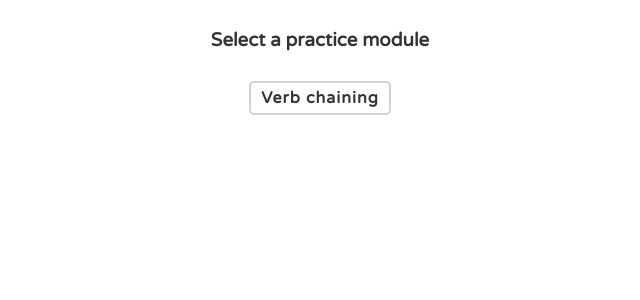
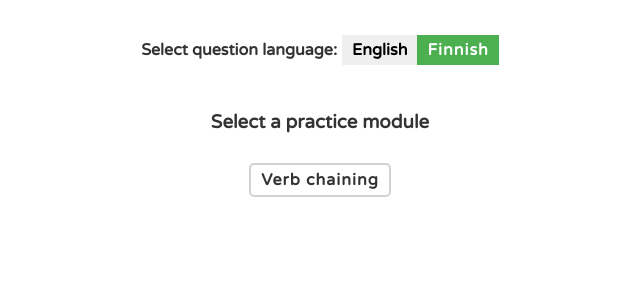
Before and after one commit to enfrte/finnish-expression-practice, a React (Create React App) app in the folder react-version/: page / in a window 1280 px wide. Shown: the top 300 px of the page, without its empty margins (320-960 px from the left). Built offline with nearby package versions, Linux system fonts and the light colour scheme.

Commit message:
Added feature/switch-question-language

```diff
--- a/react-version/package.json
+++ b/react-version/package.json
@@ -1,6 +1,6 @@
 {
   "name": "react-version",
-  "version": "0.1.0",
+  "version": "0.1.1",
   "private": true,
   "homepage": "http://codinginthecold.byethost5.com/demos/finnish-practice",
   "dependencies": {
--- a/react-version/src/App.css
+++ b/react-version/src/App.css
@@ -253,7 +253,6 @@ button:focus { outline:0; }
 .quit-practice {
   position: absolute;
   display: flex;
-  justify-content: flex-end;
   top: 0;
   right: 0;
   height: 30px;
@@ -289,3 +288,29 @@ footer {
 .module-practice-answer-result button {
   width: 100%;
 }
+
+.language-switcher-container {
+  display: flex;
+  flex-wrap: wrap;
+  justify-content: center;
+  padding: 0 10px;
+  margin-bottom: 20px;
+}
+
+.language-switcher-container button {
+  align-self: center;
+  font-size: 16px;
+  font-weight: bold;
+  padding: 5px 10px;
+  margin: 0;
+  border: 0px solid;
+  box-shadow: none;
+}
+
+.language-switcher-container button:first-of-type  {
+  margin-left: 5px;
+}
+
+.language-switcher-buttons-container {
+  display: flex;
+}
--- a/react-version/src/components/ModuleListMenu.js
+++ b/react-version/src/components/ModuleListMenu.js
@@ -1,18 +1,26 @@
-import React, { useContext, useEffect } from 'react';
+import React, { useContext } from 'react';
 import { PracticeContext } from '../contexts/PracticeContext';
 import ModuleDetails from './ModuleDetails';
 
 // Module list/menu - Return visible (in production) modules.
 const ModuleListMenu = ( ) => {
   const { modules } = useContext(PracticeContext);
-  const { showModuleMenu, setShowModuleMenu } = useContext(PracticeContext);
+  const { showModuleMenu } = useContext(PracticeContext);
+  const { languageSwitch, setLanguageSwitch } = useContext(PracticeContext);
 
-  useEffect(() => {
+  /*useEffect(() => {
     //console.log('ModuleListMenu showModuleMenu', showModuleMenu);
-  }, [showModuleMenu, setShowModuleMenu]);
+  }, [showModuleMenu, setShowModuleMenu]);*/
 
   return modules.length ? (
     <div id="moduleList" style={ showModuleMenu ? {display: 'flex'} : {display: 'none'} } className="module-list-container">
+      <div className="language-switcher-container">
+        <h4>Select question language:</h4>
+        <div className="language-switcher-buttons-container">
+          <button className={languageSwitch ? 'answer-button-continue' : ''} onClick={()=>{setLanguageSwitch(true)} }>English</button>
+          <button className={languageSwitch ? '' : 'answer-button-continue'} onClick={()=>{setLanguageSwitch(false)} }>Finnish</button>
+        </div>
+      </div>
       <h3>Select a practice module</h3>
       {
         modules.map(module => {
--- a/react-version/src/components/ModulePracticeAnswerArea.js
+++ b/react-version/src/components/ModulePracticeAnswerArea.js
@@ -1,8 +1,11 @@
-import React, { useEffect, useState } from 'react';
+import React, { useEffect, useState, useContext } from 'react';
+import { PracticeContext } from '../contexts/PracticeContext';
 import ModulePracticeAnswerResult from './ModulePracticeAnswerResult';
 
 //
 const ModulePracticeAnswerArea = ( {module, questionNumber} ) => {
+  const { languageSwitch, setLanguageSwitch } = useContext(PracticeContext);
+
   const [shuffledWords, setShuffledWords] = useState([]);
   const [answerArray, setAnswerArray] = useState([]);
   const [sentence, setSentence] = useState(''); // the current nativeLang sentence shown to the user
@@ -18,11 +21,14 @@ const ModulePracticeAnswerArea = ( {module, questionNumber} ) => {
 
   useEffect(() => {
     setAnswerArray([]); // disgard the previous question's answer
-    setSentence(module.questions[questionNumber].nativeLang[0]);
-    setAnswers(module.questions[questionNumber].nativeLang); // there can be more than one answer
+    const sentenceLanguage = languageSwitch ? module.questions[questionNumber].foreignLang[0] : module.questions[questionNumber].nativeLang[0];
+    const answersLanguage = languageSwitch ? module.questions[questionNumber].foreignLang : module.questions[questionNumber].nativeLang;
+
+    setSentence(sentenceLanguage);
+    setAnswers(answersLanguage); // there can be more than one answer
     let sentenceArray = sentence.split(' ');
     setShuffledWords(shuffleWords(sentenceArray));
-  }, [module, questionNumber, setAnswers, sentence]);
+  }, [module, questionNumber, setAnswers, sentence, languageSwitch]);
 
   // user chooses words to create an answer
   const choose = (e) => {
--- a/react-version/src/components/ModulePracticeQuestion.js
+++ b/react-version/src/components/ModulePracticeQuestion.js
@@ -1,10 +1,14 @@
-import React from 'react';
+import React, { useContext } from 'react';
+import { PracticeContext } from '../contexts/PracticeContext';
 
 // Displays the question to the user
 const ModulePracticeQuestion = ( {module, questionNumber} ) => {
 
+  const { languageSwitch } = useContext(PracticeContext);
+
   //console.log('ModulePracticeQuestion', questionNumber.questionIndex);
-  let question = module.questions[questionNumber].foreignLang[0];
+
+  let question = languageSwitch ? module.questions[questionNumber].nativeLang[0] : module.questions[questionNumber].foreignLang[0];
   question = question.charAt(0).toUpperCase() + question.slice(1); // uppercase first letter
 
   return (
--- a/react-version/src/contexts/PracticeContext.js
+++ b/react-version/src/contexts/PracticeContext.js
@@ -19,6 +19,7 @@ const PracticeContextProvider = (props) => {
   const [showModuleMenu, setShowModuleMenu] = useState(true); // show / hide the module menu
   const [progressPercent, setProgressPercent] = useState(0);
   const [showPracticeTutorial, setShowPracticeTutorial] = useState(false);
+  const [languageSwitch, setLanguageSwitch] = useState(false); // by default the question language is FInnish and the answer language is English (nativeLang). If the user changes this setting, the languages are switched.
 
   // The useEffect hook replaces lifecycle methods componentDidMount, componentDidUpdate, componentWillUnmount.
   // Use useEffect when reaching outside of the component to do something (a side effect).
@@ -37,10 +38,9 @@ const PracticeContextProvider = (props) => {
     getModules();
   }, []); // [] will make a single request (ie, it won't loop). Put a useState variable inside, and it will run every time that variable state changes
 
-  useEffect(() => {
-    // should fire when a module is selected
-    //console.log('activeModule:', activeModule);
-  }, [activeModule]);
+  /*useEffect(() => {
+    console.log('languageSwitch:', languageSwitch);
+  }, [languageSwitch]);*/
 
   useEffect(() => {
     //console.log('PracticeContextProvider selectedPractice:', selectedPractice);
@@ -66,7 +66,8 @@ const PracticeContextProvider = (props) => {
       showModuleFinished, setShowModuleFinished,
       progressPercent, setProgressPercent,
       showModuleMenu, setShowModuleMenu,
-      showPracticeTutorial, setShowPracticeTutorial
+      showPracticeTutorial, setShowPracticeTutorial,
+      languageSwitch, setLanguageSwitch
     }}>
       { props.children }
     </PracticeContext.Provider>
```
